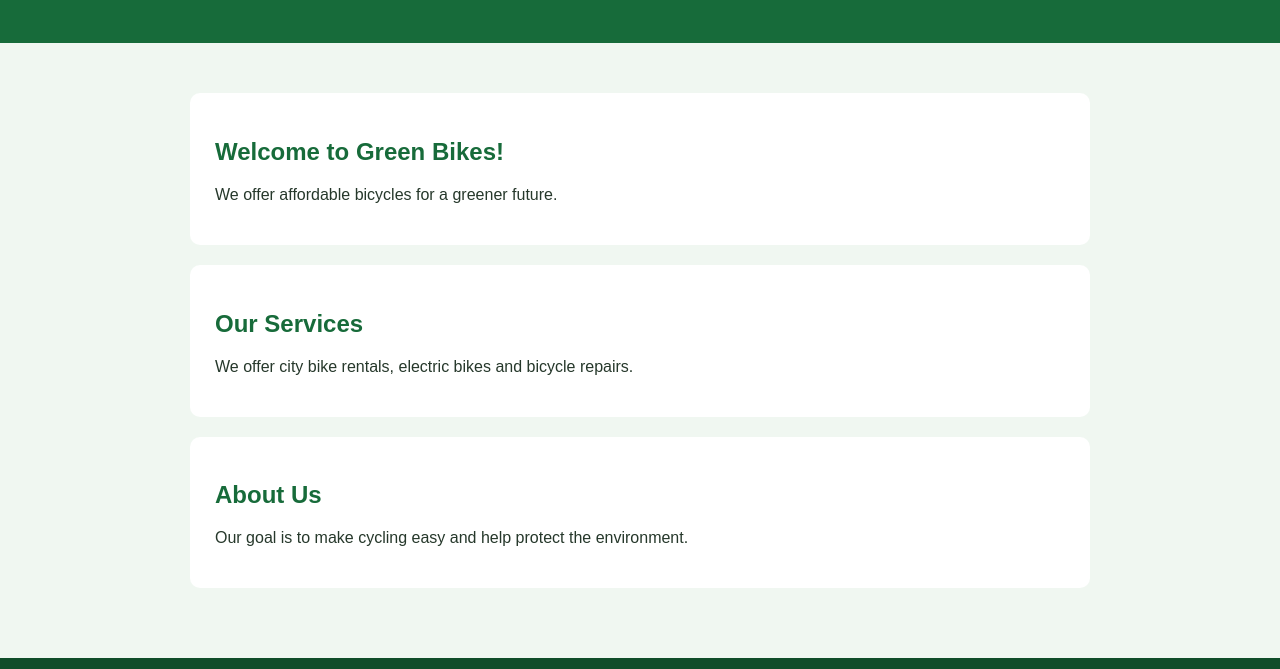
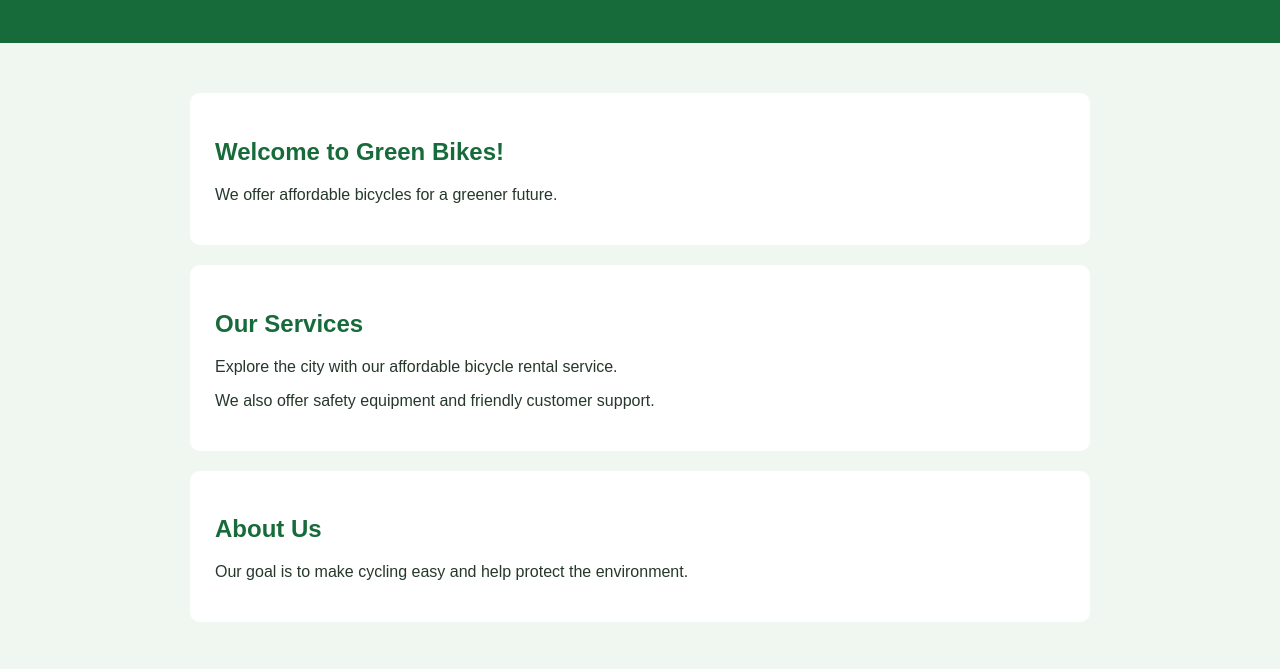
Before and after one commit to ibrahimben1/ed-git-website, a plain HTML site: page index.html in a window 1280 px wide. Shown: the part 131-800 px from the top of the page. Drawn offline with Linux system fonts and the light colour scheme.

```diff
--- a/index.html
+++ b/index.html
@@ -21,10 +21,10 @@
         </section>
 
         <section>
-            <h2>Our Services</h2>
-            <p>We offer city bike rentals, electric bikes and bicycle repairs.</p>
-        </section>
-
+    <h2>Our Services</h2>
+    <p>Explore the city with our affordable bicycle rental service.</p>
+    <p>We also offer safety equipment and friendly customer support.</p>
+</section>
         <section>
             <h2>About Us</h2>
             <p>Our goal is to make cycling easy and help protect the environment.</p>
```
